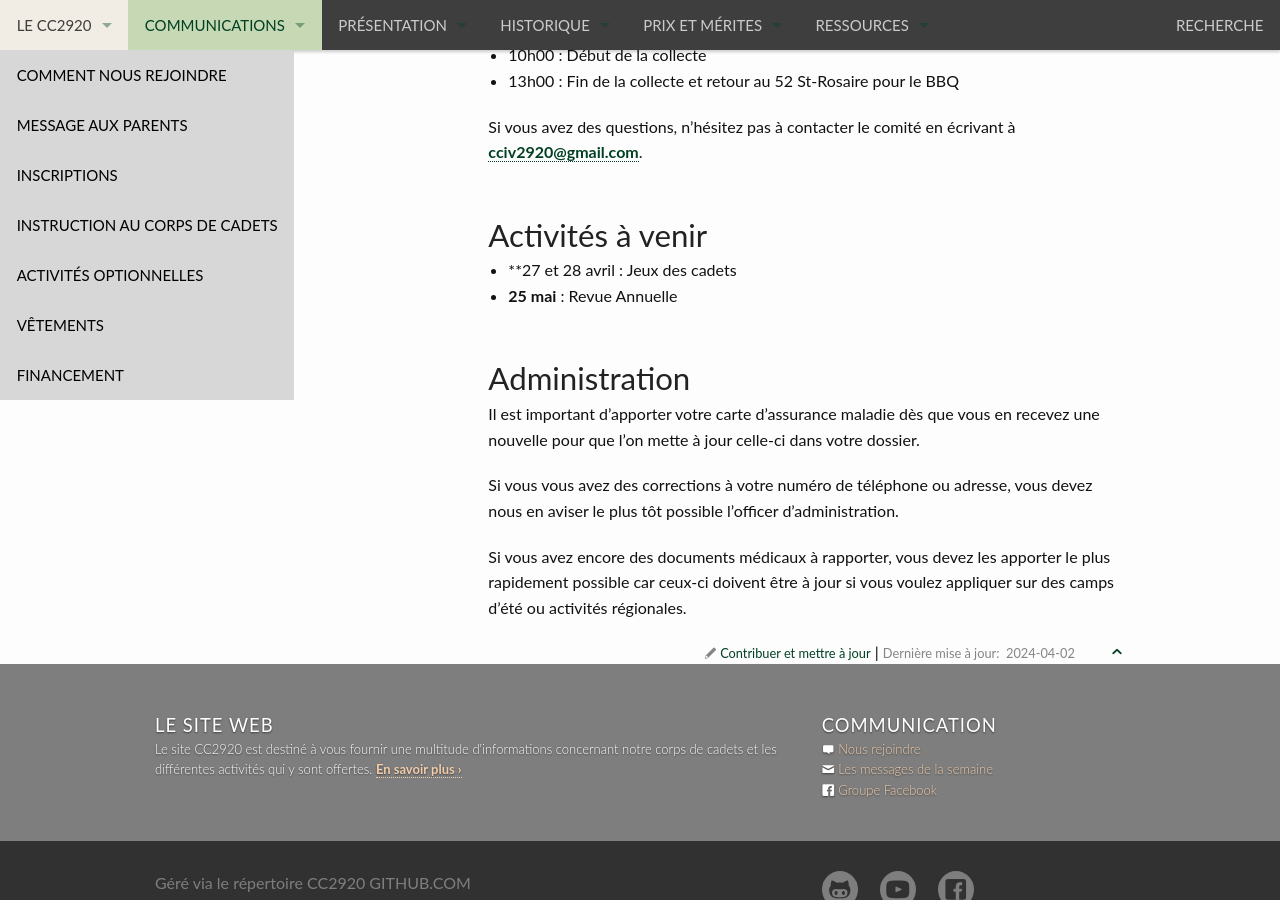
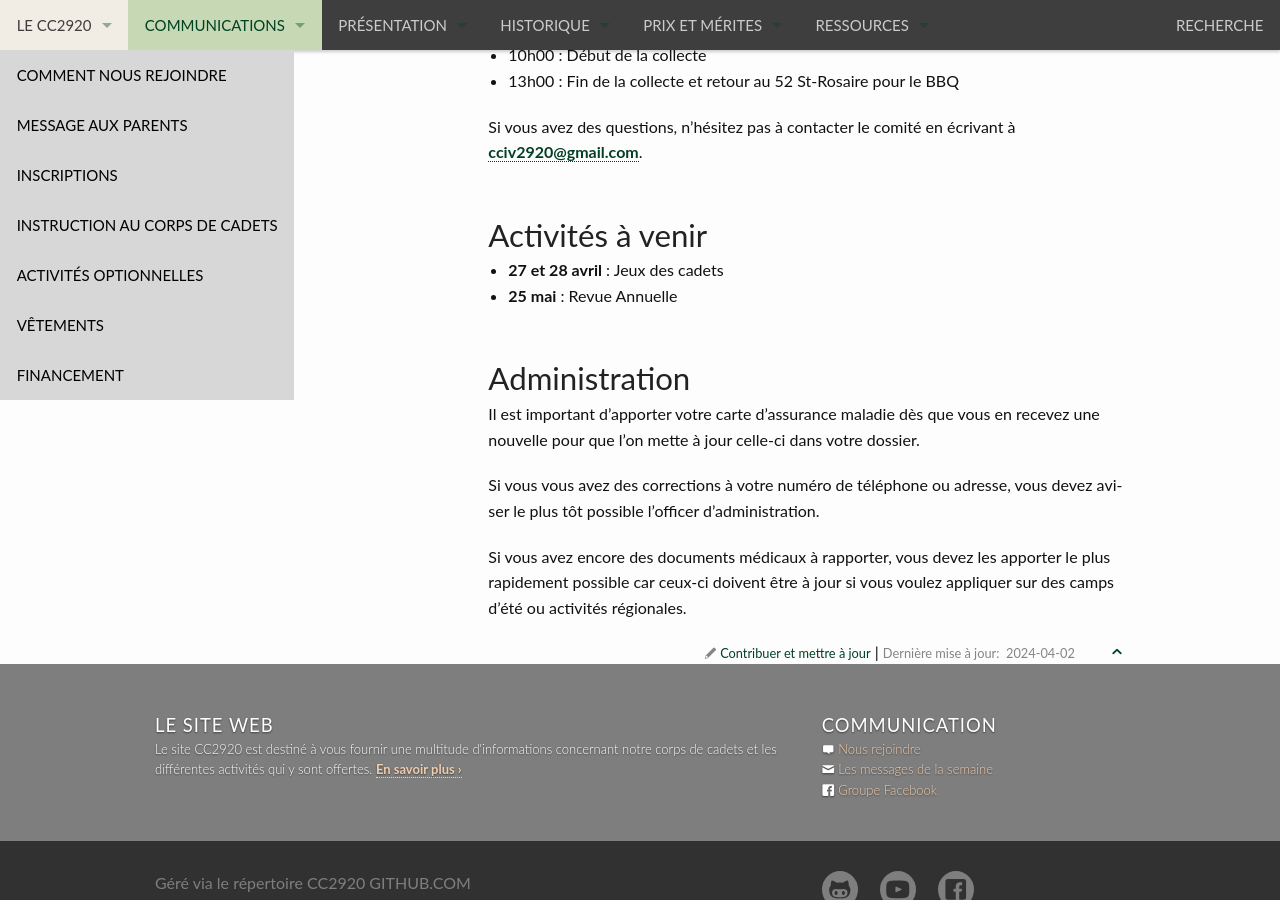
Before and after one commit to CC2920/web, a Jekyll site: the page built from _communications/messages.md, in a window 1280 px wide and 900 px high, scrolled down 1470 px. Built offline with Jekyll 4.4.1, drawn with Linux system fonts in a browser that asks for light colours; some of the changed text lies outside the part shown.

Commit message:
Update messages.md

```diff
--- a/_communications/messages.md
+++ b/_communications/messages.md
@@ -5,9 +5,9 @@
 
 ## Soirée du 5 avril
 
-Soirée de la parade du commandant,  Tenue C3 pour tous
+Soirée de la parade du commandant, tenue C3 pour tous.
 
-La parade débute à 20H15 et les parents sont les bienvenues
+La parade débute à 20H15 et les parents sont les bienvenues.
 
 ## Activités optionnelles
 
@@ -49,7 +49,7 @@
 
 ## Activités à venir
 
-- **27 et 28 avril : Jeux des cadets
+- **27 et 28 avril** : Jeux des cadets
 - **25 mai** : Revue Annuelle
 
 
@@ -57,6 +57,6 @@
 
 Il est important d'apporter votre carte d'assurance maladie dès que vous en recevez une nouvelle pour que l'on mette à jour celle-ci dans votre dossier.
 
-Si vous vous avez des corrections à votre numéro de téléphone ou adresse, vous devez nous en aviser le plus tôt possible l'officer d'administration.
+Si vous vous avez des corrections à votre numéro de téléphone ou adresse, vous devez aviser le plus tôt possible l'officer d'administration.
 
 Si vous avez encore des documents médicaux à rapporter, vous devez les apporter le plus rapidement possible car ceux-ci doivent être à jour si vous voulez appliquer sur des camps d'été ou activités régionales.
```
